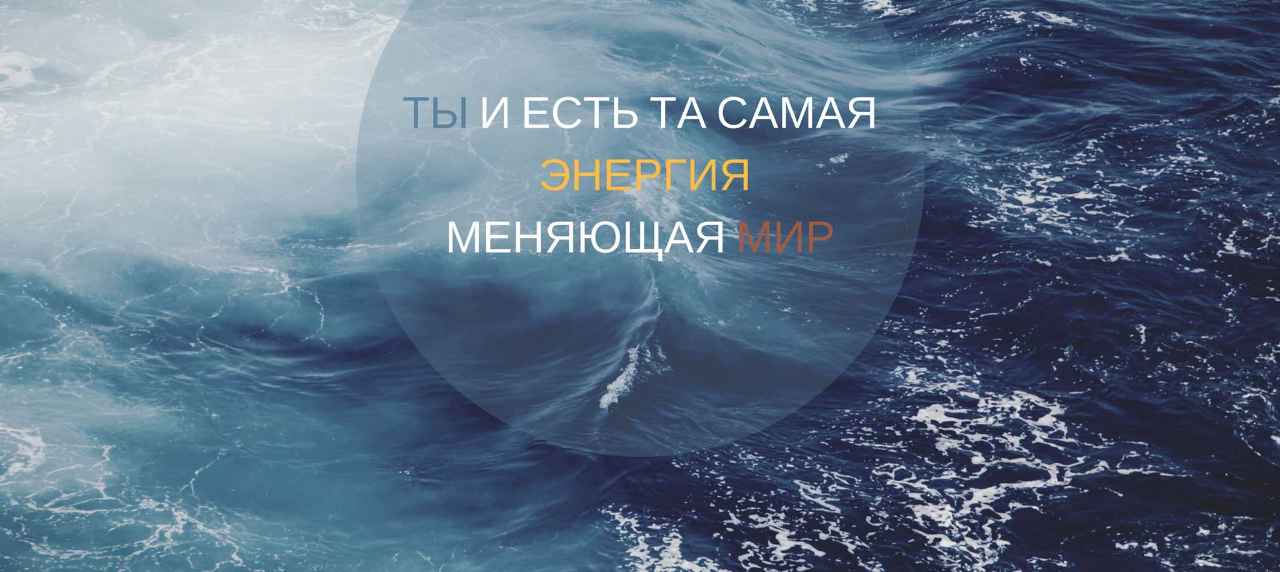
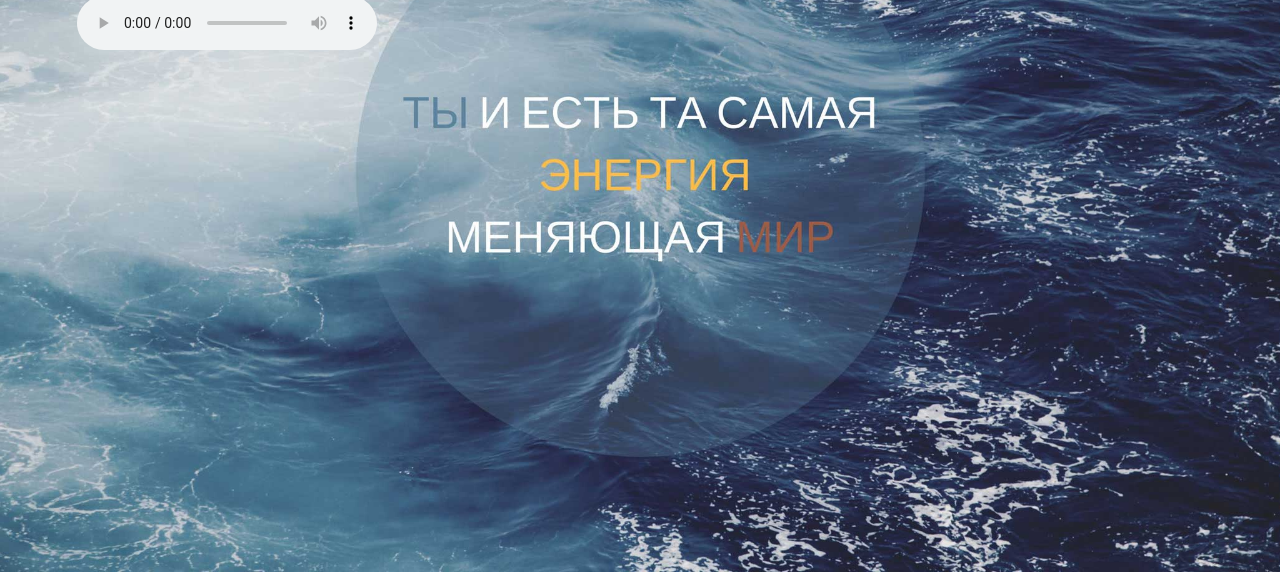
Before and after one commit to ypostnikov/ypostnikov.github.io, a plain HTML site: page index.html in a window 1280 px wide. Shown: the part 228-800 px from the top of the page. Drawn offline with nearby package versions, Linux system fonts and the light colour scheme.

Commit message:
la Music

```diff
--- a/index.html
+++ b/index.html
@@ -58,8 +58,15 @@
                         </div>
                     </div>
                 </div>
+                <div style="margin-left:-8px;margin-top:2px;margin-bottom: 2px;">
+                <audio controls>
+                    <source src="ba.mp3" type="audio/mpeg">
+                    Your browser does not support the audio element.
+                </audio>
+               <div>
             </div>
         </section>
+
 
     <!-- Bootstrap core JavaScript -->
   </body>
```
Also changed, not shown: 1 other file.
